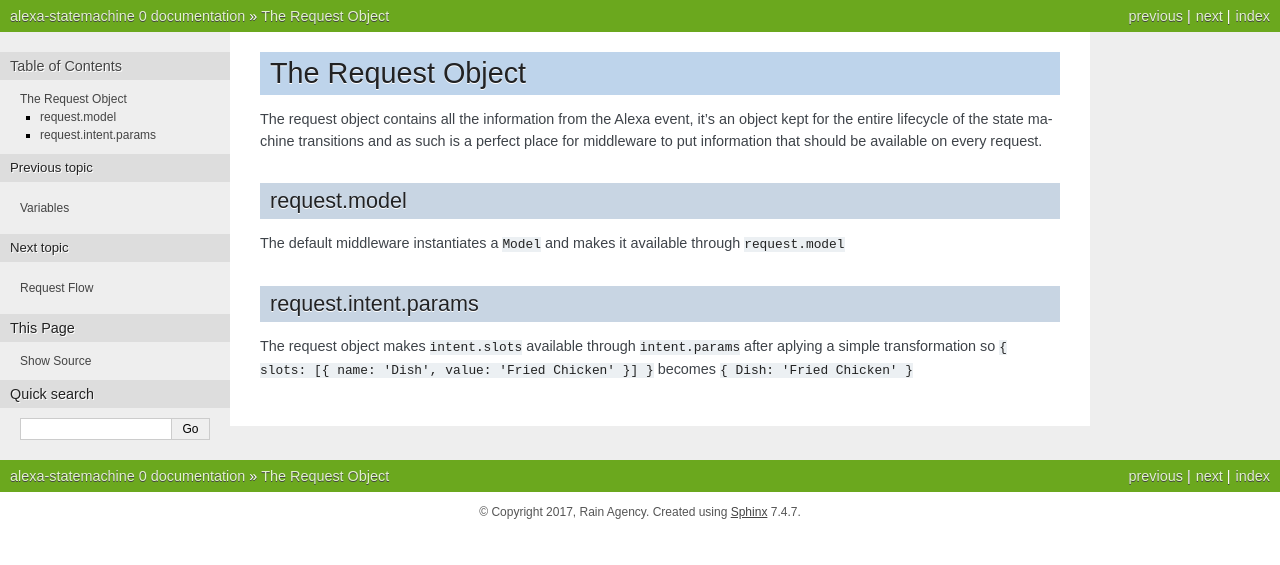
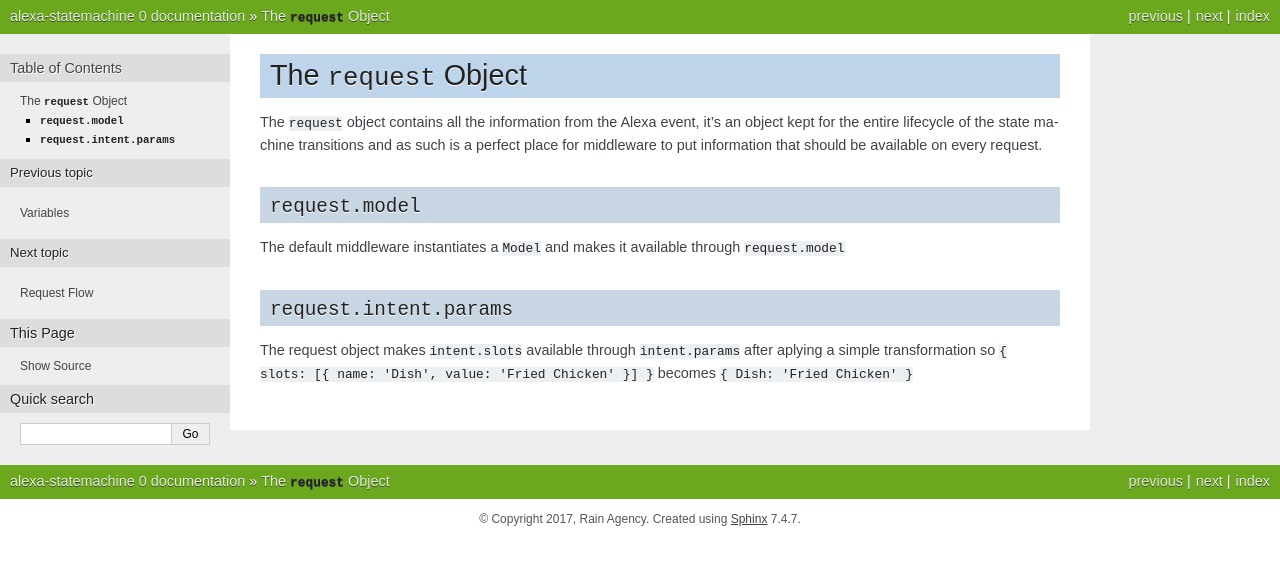
Before and after one commit to VoxaAI/voxa, a Sphinx documentation site: the page built from docs/request.rst, in a window 1280 px wide. Shown: the top 565 px of the page. Built offline with Sphinx 7.4.7, drawn with Linux system fonts in a browser that asks for light colours.

Commit message:
More on the documentation

```diff
--- a/docs/index.rst
+++ b/docs/index.rst
@@ -16,6 +16,8 @@ Welcome to alexa-statemachine's documentation!
   variables
   request
   request-flow
+  middleware
+  debugging
 
 Installation
 -------------
--- a/docs/models.rst
+++ b/docs/models.rst
@@ -3,7 +3,7 @@
 Models
 ======
 
-Models are the data structure that holds the current state of your application, the frameworks doesn't make too many assumptions on it and only requires them to have a ``fromRequest`` method that should initialize it based on the request session attributes and a ``serialize`` that should return ``JSON.stringify`` able structure to then store in the session attributes
+Models are the data structure that holds the current state of your application, the framework doesn't make many assumptions on it and only requires  have a ``fromRequest`` method that should initialize it based on the request session attributes and a ``serialize`` method that should return ``JSON.stringify`` able structure to then store in the session attributes
 
 .. code-block:: javascript
 
--- a/docs/request.rst
+++ b/docs/request.rst
@@ -1,16 +1,16 @@
 .. _request:
 
-The Request Object
-===================
+The ``request`` Object
+========================
 
-The request object contains all the information from the Alexa event, it's an object kept for the entire lifecycle of the state machine transitions and as such is a perfect place for middleware to put information that should be available on every request.
+The ``request`` object contains all the information from the Alexa event, it's an object kept for the entire lifecycle of the state machine transitions and as such is a perfect place for middleware to put information that should be available on every request.
 
-request.model
--------------
+``request.model``
+-------------------------
 
 The default middleware instantiates a ``Model`` and makes it available through ``request.model``
 
-request.intent.params
-----------------------
+``request.intent.params``
+-------------------------
 
 The request object makes ``intent.slots`` available through ``intent.params`` after aplying a simple transformation so ``{ slots: [{ name: 'Dish', value: 'Fried Chicken' }] }`` becomes ``{ Dish: 'Fried Chicken' }``
--- a/docs/state-machine.rst
+++ /dev/null
@@ -1,4 +0,0 @@
-.. _state-machine:
-
-State Machine
-=============
```
Also changed, not shown: docs/debugging.rst (added, +22 -0 lines), docs/middleware.rst (added, +45 -0 lines).
